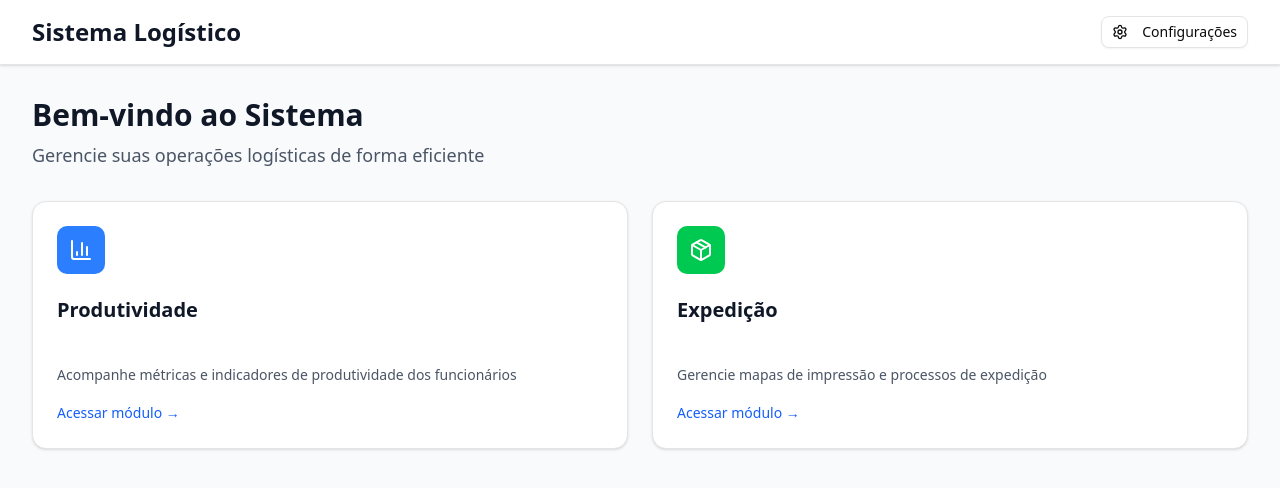
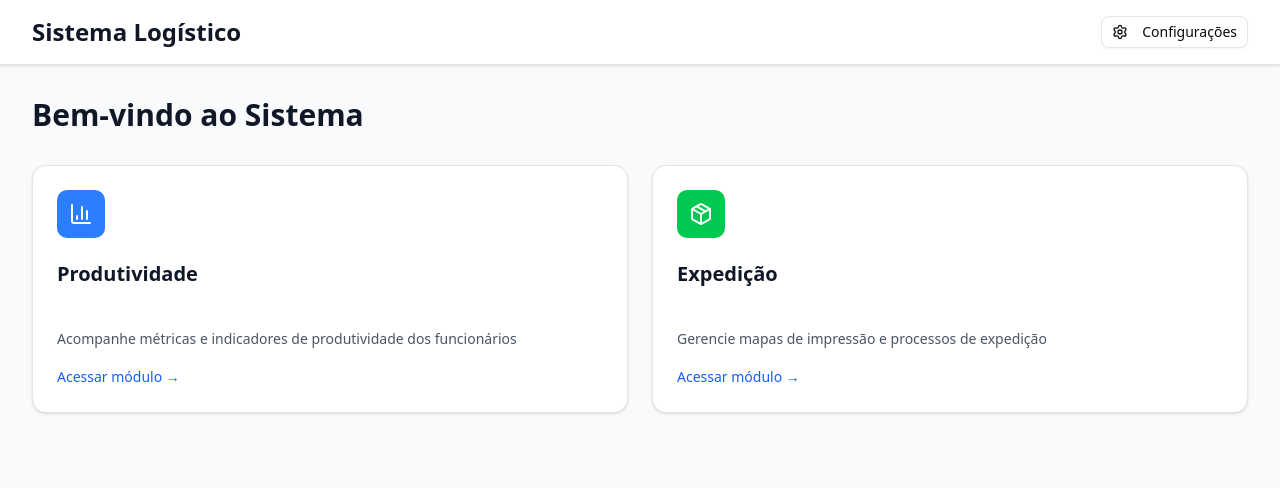
Before and after one commit to krlosrosa/front-lilog, a Next.js app: page / in a window 1280 px wide. Shown: the top 488 px of the page. Built offline with nearby package versions, Linux system fonts and the light colour scheme; no server answers; what @casl/ability, @casl/react would draw is missing.

Commit message:
first commit

```diff
--- a/src/app/page.tsx
+++ b/src/app/page.tsx
@@ -48,9 +48,6 @@ export default function Home() {
           <h2 className="text-3xl font-bold text-gray-900 mb-2">
             Bem-vindo ao Sistema
           </h2>
-          <p className="text-gray-600 text-lg">
-            Gerencie suas operações logísticas de forma eficiente
-          </p>
         </div>
 
         {/* Modules Grid */}
```
